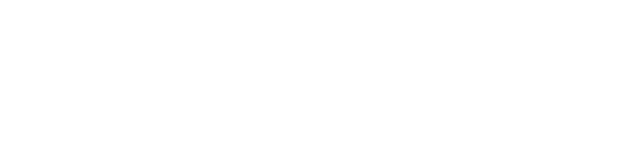
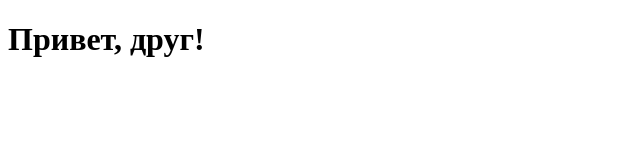
Before and after one commit to FinesFerb/js, a plain HTML site: page index.html in a window 1280 px wide. Shown: the whole page, without its empty margins (0-640 px from the left). Drawn offline with Linux system fonts and the light colour scheme.

Commit message:
Работа с git и GitHub

```diff
--- a/index.html
+++ b/index.html
@@ -6,6 +6,6 @@
   <title>Document</title>
 </head>
 <body>
-
+  <h1>Привет, друг!</h1>
 </body>
 </html>
```
Also changed, not shown: index.js (added).
